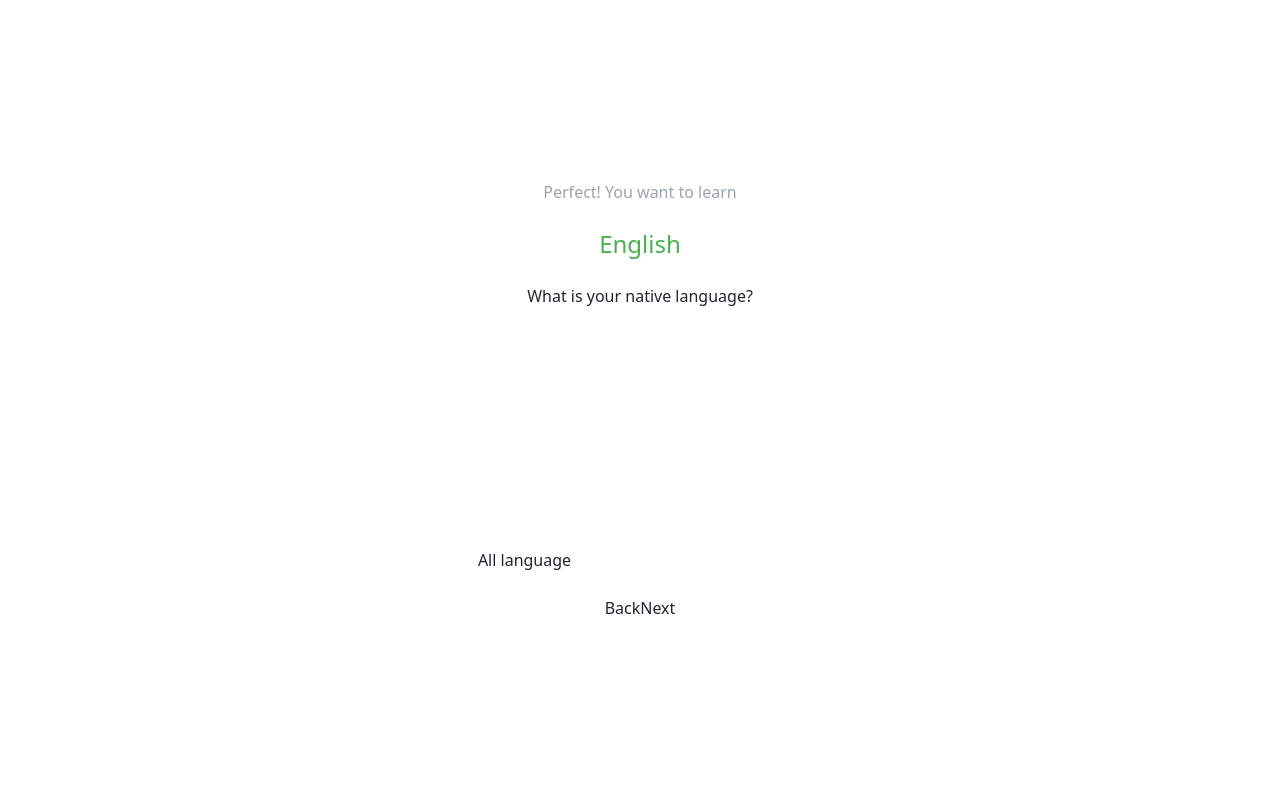
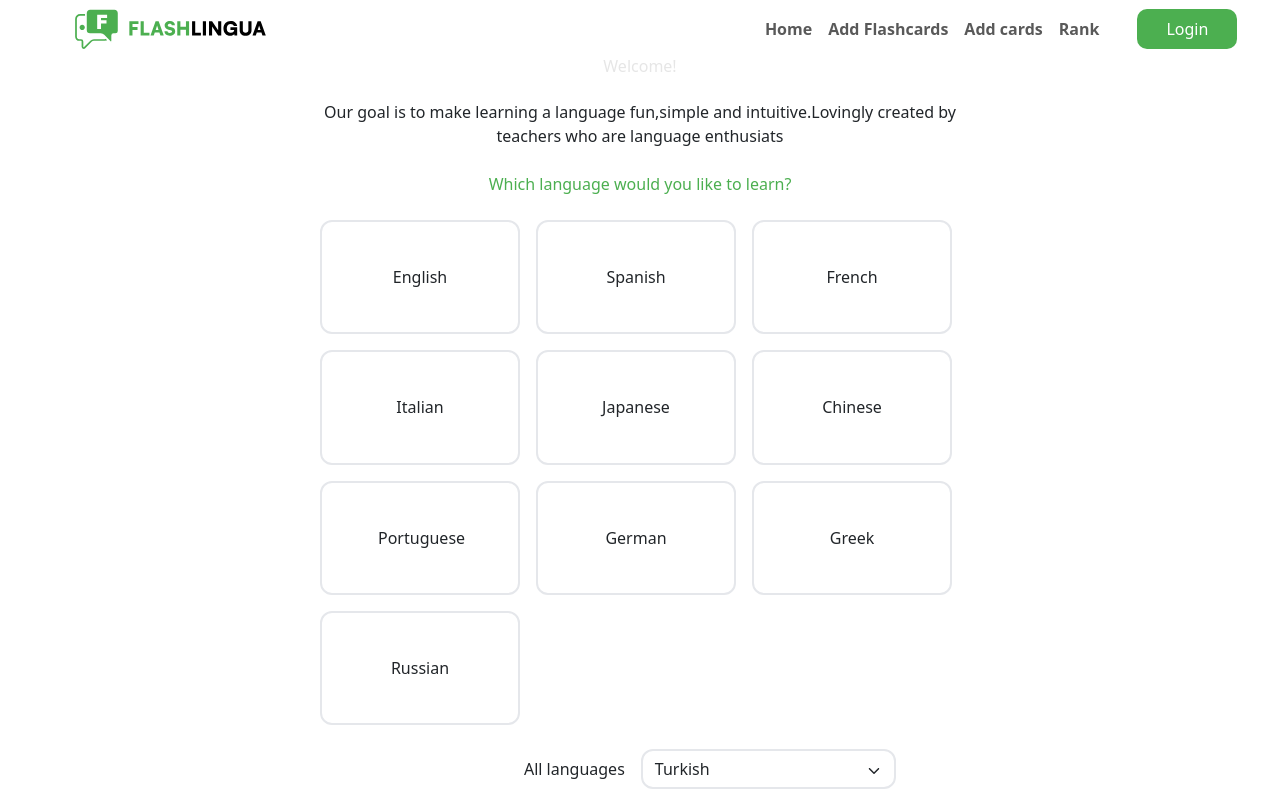
Before and after one commit to Rajat9900/FlashLingua1, a React (Vite) app: page / in a window 1280 px wide. Shown: the top 800 px of the page. Built offline with nearby package versions, Linux system fonts and the light colour scheme.

Commit message:
new changes

```diff
--- a/src/App.css
+++ b/src/App.css
@@ -3,10 +3,6 @@ width: full;
 }
 
 
-
-
-
-
 .footerText{
 
 }
--- a/src/App.jsx
+++ b/src/App.jsx
@@ -2,40 +2,42 @@
 // import Learn from './Pages/Learn/Learn'
 // import Tech from './Pages/Tech/Tech'
 // import Pay from './Pages/Pay/Pay'
-// import MainPage from './Pages/MainPage/MainPage'
+import MainPage from './Pages/MainPage/MainPage'
 // import Phrase from './Pages/phrase/Phrase'
 // import Topics from './Pages/Topics/Topics'
 // import Header from './components/Header'
 
-import LanguageToLearn from "./Pages/LanguageToLearn/LanguageToLearn"
+// import LanguageToLearn from "./Pages/LanguageToLearn/LanguageToLearn"
 // import Languages from "./components/Languages"
 import Header from './component/Header'
-import { Route,Routes } from 'react-router-dom'
+// import { Route,Routes } from 'react-router-dom'
 import Footer from './component/Footer/footer'
 
 function App() {
 
   return (
     <>
+    <Header/>
+
+
+    {/* <Routes>
+      <Route path='/' element={<Header/>}></Route>
+      <Route path='/' element={<Header/>}></Route>
+      <header/>
       <div className='ml-8 mr-8 '>
-      </div>
+      </div> */}
 {/* <Header/> */}
 {/* <Learn/> */}
       {/* <Tech/> */}
       {/* <Topics/> */}
       {/* <Pay/> */}
       {/* <Phrase/>*/}
-      {/* <MainPage/> */}
+      <MainPage/>
       {/* <Languages/> */}
-      <LanguageToLearn/>
+      {/* <LanguageToLearn/> */}
 
-    <Routes>
-      <Route path='/' element={<Header/>}></Route>
-      <Route path='/' element={<Header/>}></Route>
+    {/* </Routes> */}
 
-
-    </Routes>
-     <header/>
      <Footer/>
     </>
   )
--- a/src/Pages/LanguageToLearn/LanguageToLearn.jsx
+++ b/src/Pages/LanguageToLearn/LanguageToLearn.jsx
@@ -1,26 +1,15 @@
+import Languages from "../../components/Languages"
 
 
 const LanguageToLearn = () => {
   return (
     <div className=" flex justify-center ">
-      <div className="flex  flex-col gap-4 just   w-[30%] justify-center items-center h-[100vh] ">
+      <div className="flex  flex-col gap-4  w-[40%] justify-center items-center h-[100vh] ">
         <p className="text-gray-400">Perfect! You want to learn</p>
         <h2 className="text-2xl text-[#4CAF50]">English</h2>
         <p className="">What is your native language?</p>
-        <button></button>
-        <button></button>
-        <button></button>
-        <button></button>
-        <button></button>
-        <button></button>
-        <button></button>
-        <button></button>
-        <button></button>
-        <div><span>All language</span><input type="text"/></div>
-        <div>
-            <button>Back</button>
-            <button>Next</button>
-        </div>
+       <Languages/>
+
       </div>
     </div>
   )
--- a/src/Pages/MainPage/MainPage.jsx
+++ b/src/Pages/MainPage/MainPage.jsx
@@ -4,17 +4,13 @@ import Languages from "../../components/Languages"
 const MainPage = () => {
   return (
     <div className=" flex justify-center ">
-      <div className="flex  flex-col gap-4 just   w-[30%] justify-center items-center h-[100vh] ">
+      <div className="flex  flex-col gap-4 just   w-[50%] justify-center items-center h-[100vh] ">
         <h3 className="text-[#E6E6E6]">Welcome!</h3>
-        <p>Our goal is to make learning a language fun,simple and intuitive.Lovingly created by teachers who are language enthusiats</p>
+        <p className=" text-center">Our goal is to make learning a language fun,simple and intuitive.Lovingly created by teachers who are language enthusiats</p>
         <p className="text-[#4CAF50]">Which language would you like to learn?</p>
         <Languages/>
 
-        <div><span>All language</span><input type="text"/></div>
-        <div>
-            <button>Back</button>
-            <button>Next</button>
-        </div>
+
       </div>
     </div>
   )
--- /dev/null
+++ b/src/Pages/ViewPages/ViewPage.jsx
@@ -0,0 +1,10 @@
+
+const ViewPage = () => {
+  return (
+    <div>
+
+    </div>
+  )
+}
+
+export default ViewPage
--- a/src/component/Footer/footer.jsx
+++ b/src/component/Footer/footer.jsx
@@ -9,8 +9,6 @@ import styles from "./styles/style.module.css"
 
 
 const Footer = () => {
-
-
     const fontWeight600={
         fontWeight:"600"
     }
--- a/src/components/Languages.jsx
+++ b/src/components/Languages.jsx
@@ -1,6 +1,6 @@
-
+import { IoIosArrowDown } from "react-icons/io";
 const Languages = () => {
-    const buttons = [
+    const buttonss = [
         {names: "English"},
         {names: "Spanish"},
         {names: "French"},
@@ -14,18 +14,28 @@ const Languages = () => {
     ]
   return (
     <>
-    <div>
+    <div className="flex gap-3 flex-wrap h-[100vh] ">
       {
-        buttons.map((name)=>{
-            <div>{name.names}</div>
+        buttonss.map((name)=>{
+          return(
+            <>
+            <button className=" border-2  pl-14 pr-14 w-[200px]  pt-2 pb-2 hover:bg-[#4CAF50] hover:text-white hover:border-none rounded-xl" >{name.names}</button>
+            </>
+          )
+
         })
       }
     </div>
-    <div><span>All languages</span></div>
-   <div>
-    <button>Back</button>
-    <button>Next</button>
-   </div>
+    <div className=" flex gap-2  w-[80%]  ">
+      <div className=" text-right w-full  p-2">All languages</div>
+    <div className=" flex  justify-between  w-full rounded-xl border-gray-200 border-2 pl-3 pr-3  items-center">
+     Turkish<span><IoIosArrowDown className="mt-1"/></span>
+    </div>
+    </div>
+    <div className=" w-[80%]  flex justify-evenly gap-3">
+          <button className="hover:bg-[#4CAF50] hover:text-white w-full pt-2 pb-2  rounded-xl border-[[#E6E6E6] border-2 hover:border-none">Back</button>
+          <button className="hover:bg-[#4CAF50] hover:text-white w-full pt-2 pb-2 rounded-xl border-[[#E6E6E6] border-2 hover:border-none"> Next</button>
+        </div>
     </>
   )
 }
```
Also changed, not shown: 1 other file (tests, documents, lock files or other folders).
